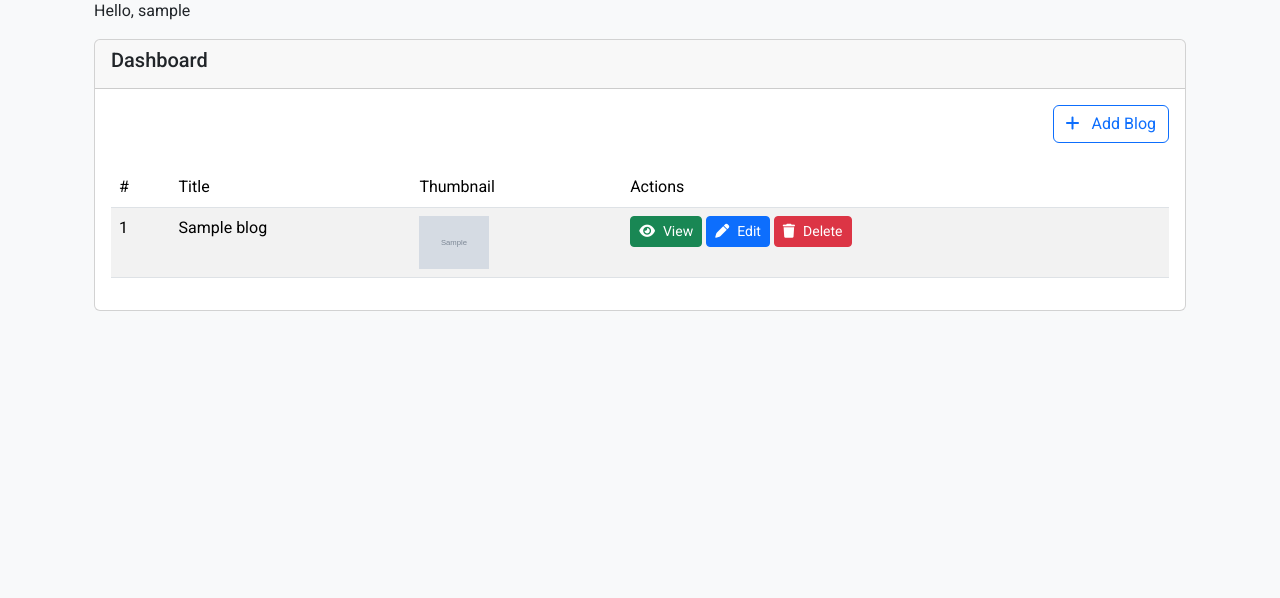
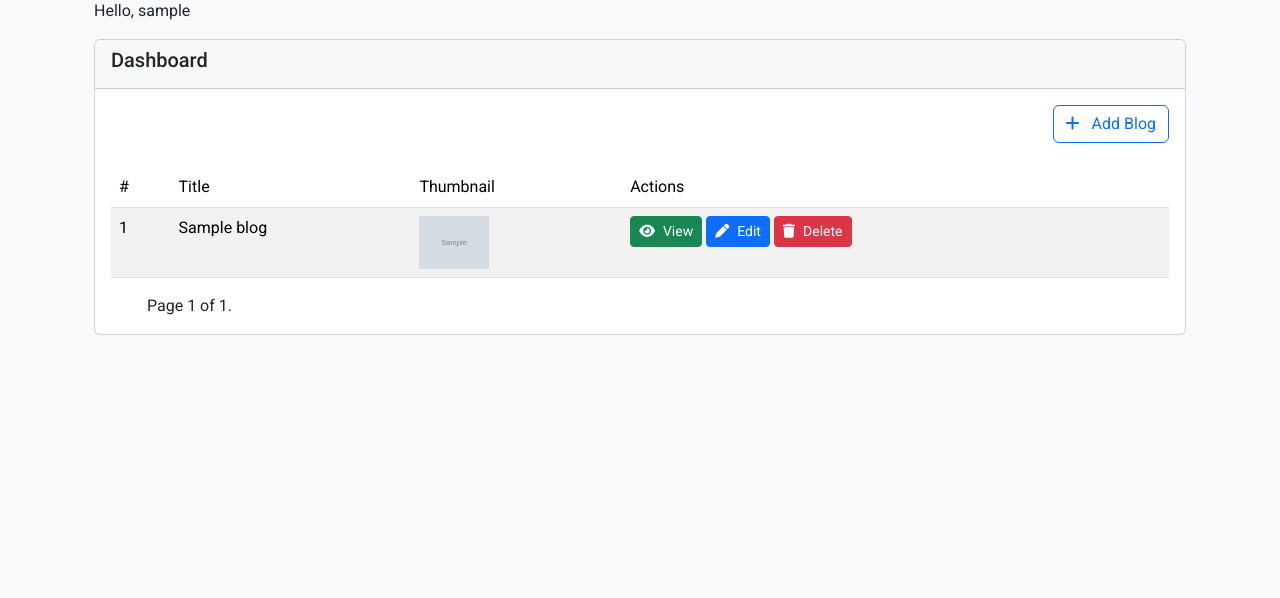
Before and after one commit to raed-nimer/CI-django-tech-blog, a Django app: template blogsApp/accounts/templates/accounts/dashboard.html in a window 1280 px wide. Shown: the part 81-679 px from the top of the page. Run offline with Django 5.2, Linux system fonts and the light colour scheme; a user stored in the database is signed in; tables that the repository leaves empty hold one stand-in row (values such as "Sample post"); the template is opened without the code that fills it: most values are stand-ins (such as "Sample title", 1, 10 or a date in 2020); grey boxes marked "Sample" are stand-in pictures; data that the repository does not hold is empty.

Commit message:
Add pagination to blogs on dashboard page

```diff
--- a/blogsApp/accounts/templates/accounts/dashboard.html
+++ b/blogsApp/accounts/templates/accounts/dashboard.html
@@ -47,6 +47,34 @@
                     {% endfor %}
                 </tbody>
             </table>
+            <div class="container">
+                <nav>
+                    <ul class="pagination">
+                        {% if blogs.has_previous %}
+                        <li class="page-item">
+                            <a class="page-link" href="?page=1">&laquo; First</a>
+                        </li>
+                        <li class="page-item">
+                            <a class="page-link" href="?page={{ blogs.previous_page_number }}">Previous</a>
+                        </li>
+                        {% endif %}
+
+                        <div class="d-flex justify-content-center align-items-center mx-4">
+                            Page {{ blogs.number }} of {{ blogs.paginator.num_pages }}.
+                        </div>
+
+
+                        {% if blogs.has_next %}
+                        <li class="page-item">
+                            <a class="page-link" href="?page={{ blogs.next_page_number }}">Next</a>
+                        </li>
+                        <li class="page-item">
+                            <a class="page-link" href="?page={{ blogs.paginator.num_pages }}">Last &raquo;</a>
+                        </li>
+                        {% endif %}
+                    </ul>
+                </nav>
+            </div>
             {% endif %}
         </div>
     </div>
--- a/blogsApp/accounts/views.py
+++ b/blogsApp/accounts/views.py
@@ -1,3 +1,4 @@
+from django.core.paginator import Paginator
 from django.contrib.auth.decorators import login_required
 from django.shortcuts import render, redirect
 from django.contrib.auth import authenticate, login, logout
@@ -41,7 +42,10 @@ def logoutView(request):
 @login_required(login_url='login')
 def dashboardView(request):
     # dynamic data
-    blogs = Blog.objects.all() # fetching everything from blogs table
+    paginator = Paginator(Blog.objects.filter(user=request.user), 2)
+    page_number = request.GET.get('page')
+    blogs = paginator.get_page(page_number)
+
     context = {
         'blogs': blogs
     }
```
